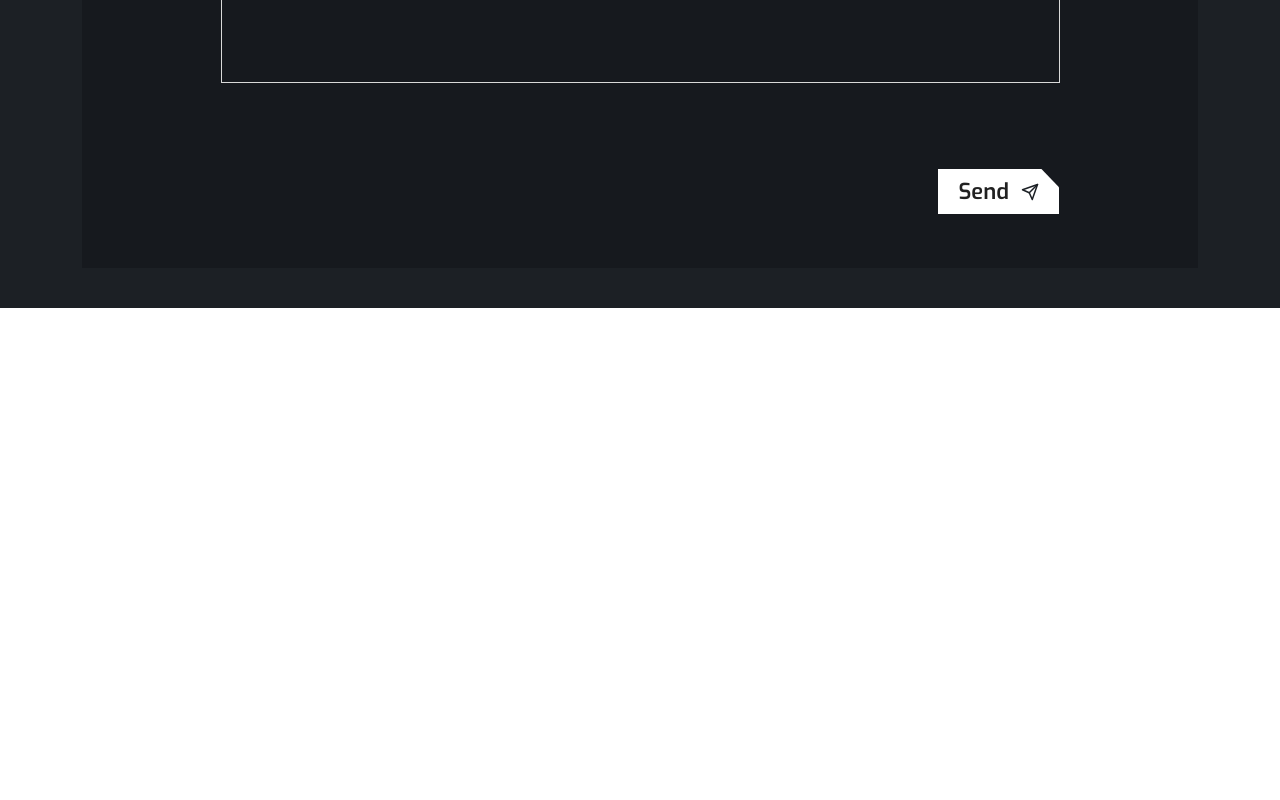
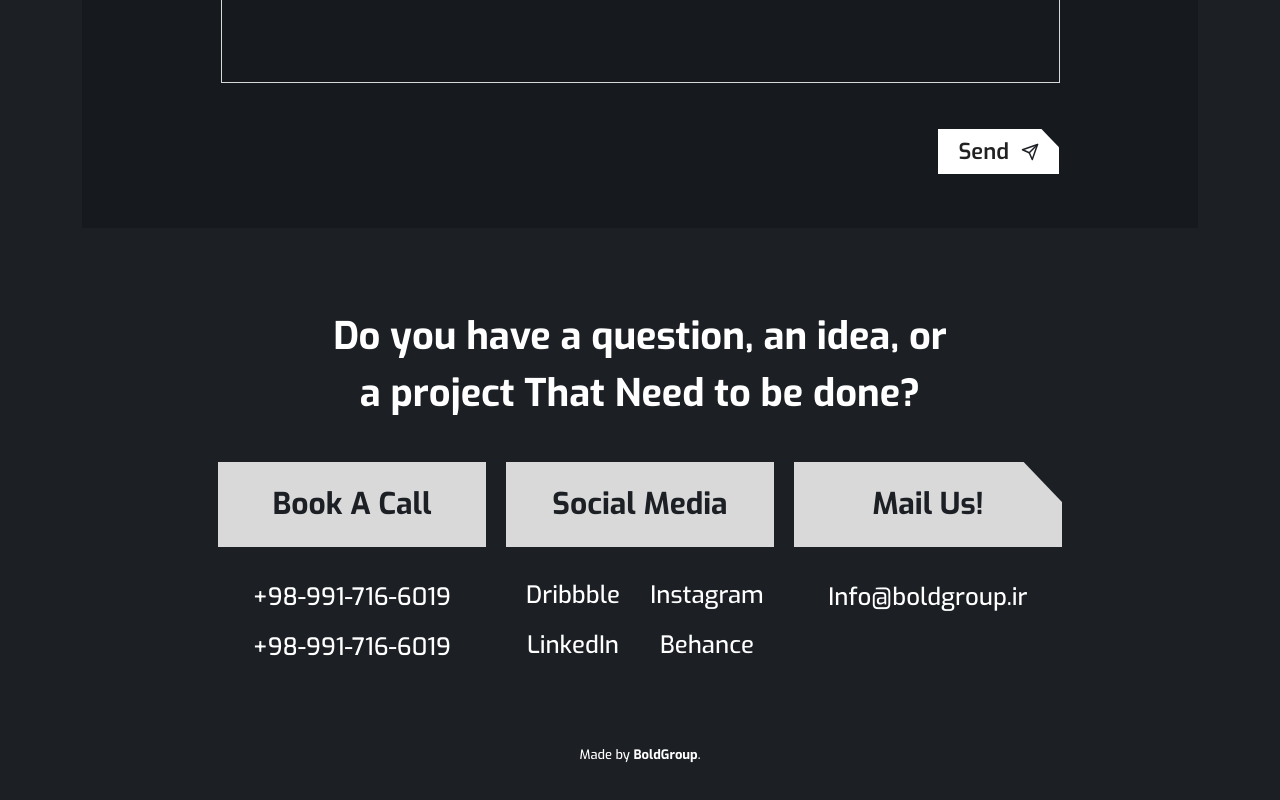
Before and after one commit to kai-zen/bold, a Next.js app: page / in a window 1280 px wide. Shown: the part 3926-4726 px from the top of the page. Before the commit the page ends 4234 px from the top, so only its background shows below. Built offline with nearby package versions, Linux system fonts and the light colour scheme.

Commit message:
[sections.layout]: Made footer.

```diff
--- a/components/Layout.jsx
+++ b/components/Layout.jsx
@@ -1,5 +1,5 @@
 import { Box } from "@mui/material";
-import { Topbar } from "./sections/layout";
+import { Footer, Topbar } from "./sections/layout";
 
 const Layout = (props) => {
   return (
@@ -7,6 +7,7 @@ const Layout = (props) => {
       <Box sx={styles.childrenBox}>
         <Topbar />
         <Box>{props.children}</Box>
+        <Footer />
       </Box>
       <Box sx={styles.fadeWhiteBullet} />
     </Box>
--- a/components/common/ActionButton.jsx
+++ b/components/common/ActionButton.jsx
@@ -12,15 +12,15 @@ const ActionButton = (props) => {
   return (
     <Button
       variant="contained"
-      sx={{ ...stlyes.button, py, px, fontSize, fontWeight }}
+      sx={{ ...styles.button, py, px, fontSize, fontWeight }}
     >
       {props.children}
-      <Box sx={{ ...stlyes.corner, backgroundColor }} />
+      <Box sx={{ ...styles.corner, backgroundColor }} />
     </Button>
   );
 };
 
-const stlyes = {
+const styles = {
   button: {
     borderRadius: 0,
     position: "relative",
--- a/components/sections/home/OrderForm.jsx
+++ b/components/sections/home/OrderForm.jsx
@@ -5,86 +5,39 @@ import {
   TextInput,
 } from "@/components/common";
 import { SendIcon } from "@/components/icons";
+import { budgetGroups, projectTypes } from "@/constants";
 import { Box, Typography } from "@mui/material";
 
 const OrderForm = () => {
   return (
-    <Box
-      sx={{
-        display: "flex",
-        flexDirection: "column",
-        alignItems: "center",
-        backgroundColor: "dark.main",
-        py: "54px",
-      }}
-    >
-      <Typography
-        sx={{
-          textAlign: "center",
-          maxWidth: "80%",
-          fontWeight: "600",
-          fontSize: "40px",
-          mb: "80px",
-        }}
-      >
-        A Project That Need To Be Done?
-      </Typography>
+    <Box sx={styles.container}>
+      <Typography sx={styles.title}>A Project That Need To Be Done?</Typography>
       <Box sx={{ width: "75%" }}>
-        <Box sx={{ display: "flex", width: "100%", gap: "2.5%" }}>
+        <Box sx={styles.inputsBox}>
           <TextInput label="Full Name" placeholder="Diego Maradona" />
           <TextInput label="Phone Number" placeholder="+989123456789" />
         </Box>
       </Box>
       <Box sx={{ my: "80px", width: "100%" }}>
-        <Typography
-          sx={{
-            fontSize: "28px",
-            fontWeight: "600",
-            textAlign: "center",
-            mb: "20px",
-          }}
-        >
-          What do you need?
-        </Typography>
-        <RadioOptions
-          options={["Web App", "Admin panel", "CMS", "UI/UX", "Others"]}
-        />
+        <Typography sx={styles.title2}>What do you need?</Typography>
+        <RadioOptions options={projectTypes} />
       </Box>
       <Box sx={{ width: "100%" }}>
-        <Typography
-          sx={{
-            fontSize: "28px",
-            fontWeight: "600",
-            textAlign: "center",
-            mb: "20px",
-          }}
-        >
+        <Typography sx={styles.title2}>
           Estimate Your Budget &nbsp;
-          <Box
-            component="span"
-            sx={{ fontWeight: "500", fontSize: "14px", opacity: ".5" }}
-          >
+          <Box component="span" sx={styles.span}>
             In Million
           </Box>
         </Typography>
-        <RadioOptions
-          options={["Under 10m", "10 - 18m", "18 - 30m", "+ 30m"]}
-        />
+        <RadioOptions options={budgetGroups} />
       </Box>
-      <Box sx={{ my: "80px", width: "75%" }}>
-        <Typography
-          sx={{
-            fontSize: "28px",
-            fontWeight: "600",
-            textAlign: "center",
-            mb: "20px",
-          }}
-        >
+      <Box sx={{ mt: "80px", mb: "40px", width: "75%" }}>
+        <Typography sx={styles.title2}>
           Give us A Summary Or Anything You Feel Needed.
         </Typography>
         <TextArea />
       </Box>
-      <Box sx={{ width: "75%", display: "flex", justifyContent: "flex-end" }}>
+      <Box sx={styles.submitBox}>
         <ActionButton fontWeight="600" backgroundColor="dark.main" py="10px">
           Send &nbsp;
           <SendIcon />
@@ -94,4 +47,30 @@ const OrderForm = () => {
   );
 };
 
+const styles = {
+  container: {
+    display: "flex",
+    flexDirection: "column",
+    alignItems: "center",
+    backgroundColor: "dark.main",
+    py: "54px",
+  },
+  title: {
+    textAlign: "center",
+    maxWidth: "80%",
+    fontWeight: "600",
+    fontSize: "40px",
+    mb: "80px",
+  },
+  inputsBox: { display: "flex", width: "100%", gap: "2.5%" },
+  title2: {
+    fontSize: "28px",
+    fontWeight: "600",
+    textAlign: "center",
+    mb: "20px",
+  },
+  span: { fontWeight: "500", fontSize: "14px", opacity: ".5" },
+  submitBox: { width: "75%", display: "flex", justifyContent: "flex-end" },
+};
+
 export default OrderForm;
--- a/components/sections/layout/Footer.jsx
+++ b/components/sections/layout/Footer.jsx
@@ -0,0 +1,93 @@
+import { socialMedia } from "@/constants";
+import { Box, Grid, Typography } from "@mui/material";
+
+const Footer = () => {
+  return (
+    <Box component="footer" sx={styles.container}>
+      <Typography sx={styles.title}>
+        Do you have a question, an idea, or a project That Need to be done?
+      </Typography>
+      <Grid container sx={styles.gridContainer}>
+        <Grid item xs={12} sm={6} lg={4} sx={styles.gridItem}>
+          <Box sx={styles.sectionTitle}>Book A Call</Box>
+          <Typography sx={{ ...styles.text, mt: "32px", mb: "14px" }}>
+            +98-991-716-6019
+          </Typography>
+          <Typography sx={styles.text}>+98-991-716-6019</Typography>
+        </Grid>
+        <Grid item xs={12} sm={6} lg={4} sx={styles.gridItem}>
+          <Box sx={styles.sectionTitle}>Social Media</Box>
+          <Grid container sx={{ width: "268px", mt: "16px" }} rowSpacing="14px">
+            {socialMedia.map((item) => (
+              <Grid key={item} item xs={6}>
+                <Typography sx={styles.text}>{item}</Typography>
+              </Grid>
+            ))}
+          </Grid>
+        </Grid>
+        <Grid item xs={12} sm={6} lg={4} sx={styles.gridItem}>
+          <Box sx={{ ...styles.sectionTitle, position: "relative" }}>
+            Mail Us!
+            <Box sx={styles.corner} />
+          </Box>
+          <Typography sx={{ ...styles.text, mt: "32px" }}>
+            Info@boldgroup.ir
+          </Typography>
+        </Grid>
+      </Grid>
+      <Typography sx={{ fontSize: "13px", mt: "80px" }}>
+        Made by{" "}
+        <Box component="span" sx={{ fontWeight: "700" }}>
+          BoldGroup
+        </Box>
+        .
+      </Typography>
+    </Box>
+  );
+};
+
+const styles = {
+  container: {
+    display: "flex",
+    flexDirection: "column",
+    alignItems: "center",
+    pt: "80px",
+  },
+  title: {
+    width: "80%",
+    maxWidth: "640px",
+    fontSize: "38px",
+    fontWeight: "700",
+    textAlign: "center",
+  },
+  gridContainer: { maxWidth: { xs: "268px", sm: "566px", lg: "864px" } },
+  gridItem: {
+    display: "flex",
+    flexDirection: "column",
+    alignItems: "center",
+    mt: "40px",
+  },
+  sectionTitle: {
+    backgroundColor: "#D9D9D9",
+    width: "268px",
+    py: "20px",
+    display: "flex",
+    alignItems: "center",
+    justifyContent: "center",
+    color: "secondary.main",
+    fontWeight: "700",
+    fontSize: "30px",
+  },
+  text: { fontSize: "24px", fontWeight: "500", textAlign: "center" },
+  corner: {
+    position: "absolute",
+    transform: "rotate(-133.68deg)",
+    top: "-50%",
+    right: "-33%",
+    width: "50%",
+    height: "100%",
+    backgroundColor: "secondary.main",
+  },
+};
+
+export default Footer;
--- a/components/sections/layout/index.js
+++ b/components/sections/layout/index.js
@@ -1 +1,2 @@
 export { default as Topbar } from "./Topbar";
+export { default as Footer } from "./Footer";
--- a/helpers/constants.js
+++ b/helpers/constants.js
@@ -51,3 +51,15 @@ export const projectsGallery = [
     cols: 1,
   },
 ];
+
+export const projectTypes = [
+  "Web App",
+  "Admin panel",
+  "CMS",
+  "UI/UX",
+  "Others",
+];
+
+export const budgetGroups = ["Under 10m", "10 - 18m", "18 - 30m", "+ 30m"];
+
+export const socialMedia = ["Dribbble", "Instagram", "LinkedIn", "Behance"];
```
